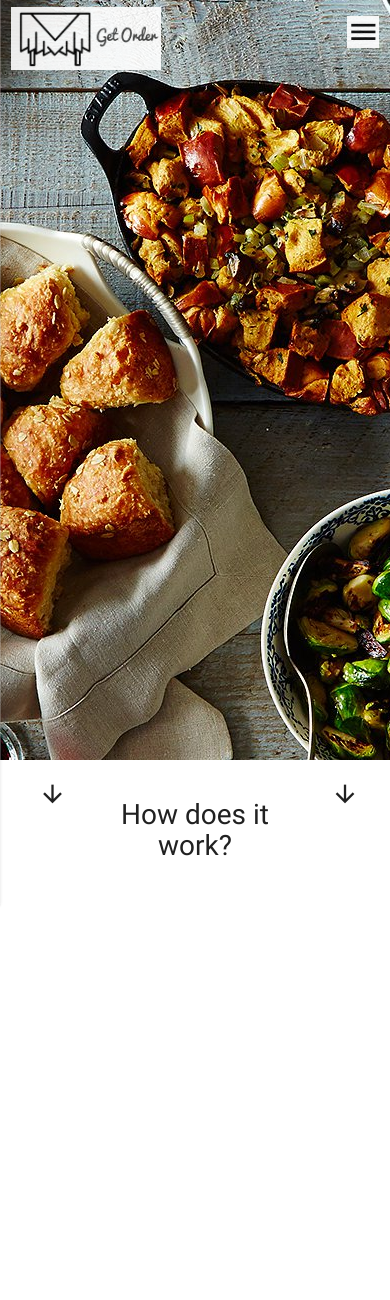
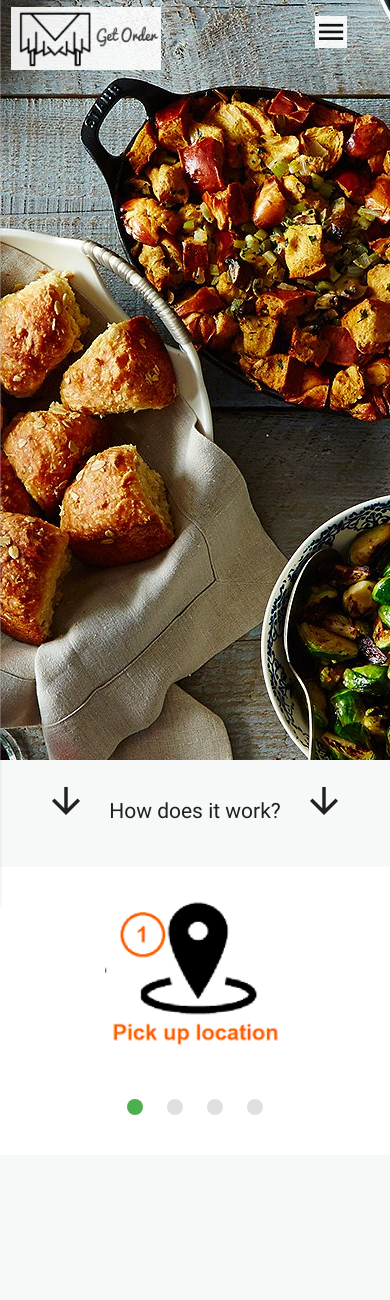
Before and after one commit to bluznierca1/GetOrder, a PHP site: page / in a window 390 px wide. Shown: the top 1300 px of the page. Before the commit the page ends 856 px from the top, so only its background shows below. Run offline with PHP 8.4, Linux system fonts and the light colour scheme; some libraries are stand-ins or nearby versions.

Commit message:
More files for Home Page

```diff
--- a/public/index.php
+++ b/public/index.php
@@ -106,6 +106,26 @@
 					</div>
 				</div>
 			</div>
+
+			<div class="row hide-on-med-and-up center-align">
+				<div class="slider">
+			    <ul class="slides">
+			      <li>
+			        <img src="images/steps/first1.png" class="responsive-img hehe">
+			      </li>
+			      <li>
+			        <img src="images/steps/second2.png" class="responsive-img ">
+			      </li>
+			      <li>
+			        <img src="images/steps/third3.png" class="responsive-img ">
+			      </li>
+			      <li>
+			        <img src="images/steps/fourth4.png" class="responsive-img ">
+			        </div>
+			      </li>
+			    </ul>
+	  		</div>
+  		</div>
 		</section>
 
 	</main>
--- a/public/js/js.js
+++ b/public/js/js.js
@@ -3,4 +3,8 @@ $(document).ready(function(){
 	$('.button-collapse').sideNav({
 		edge: 'left',
 	});
+	 $('.slider').slider({
+	 	height: 150,
+	 	width: 150,
+	 });
 });
--- a/public/stylesheet/styles.css
+++ b/public/stylesheet/styles.css
@@ -1,5 +1,5 @@
 	body {
-		background-color: #fff;
+		background-color: #f6f9f7;
 	}
 
 	/*header section*/
@@ -44,6 +44,7 @@
 	@media screen and ( max-width: 481px){
 		#menu {
 			margin-top: .5em;
+			margin-right: 1em;
 		}
 	}
 	@media screen and (min-width: 482px) {
@@ -80,6 +81,9 @@
 
 	/*main section*/
 
+	.how-it-works {
+		font-size: 1.5em;
+	}
 	.info-break {
 		margin: 0 auto;
 		color: black;
@@ -90,16 +94,13 @@
 		font-size: 1.7em;
 	}
 
-	.how-it-works {
-		font-size: 2em;
-	}
-
 	.arrow-down {
-		font-size: 2em;
-		padding: 0 1em;
+		font-size: 3em;
+		padding: 1 1em;
 	}
 
 	#section2 {
+		padding: 1em 0 1em 0;
 		margin-top: 2em;
 		background-color: white;
 	}
@@ -108,3 +109,15 @@
 		max-width: 120px;
 		max-height: 120px;
 	}
+
+	/*slider*/
+	.slider {
+		margin: 0 auto !important;
+		width: 180px;
+		height: 220px!important;
+	}
+
+	.slides {
+		border: 1px solid black;
+		height: 170px!important;
+	}
```
Also changed, not shown: public/images/steps/first1.png (added), public/images/steps/fourth4.png (added), public/images/steps/second2.png (added), public/images/steps/third3.png (added).
